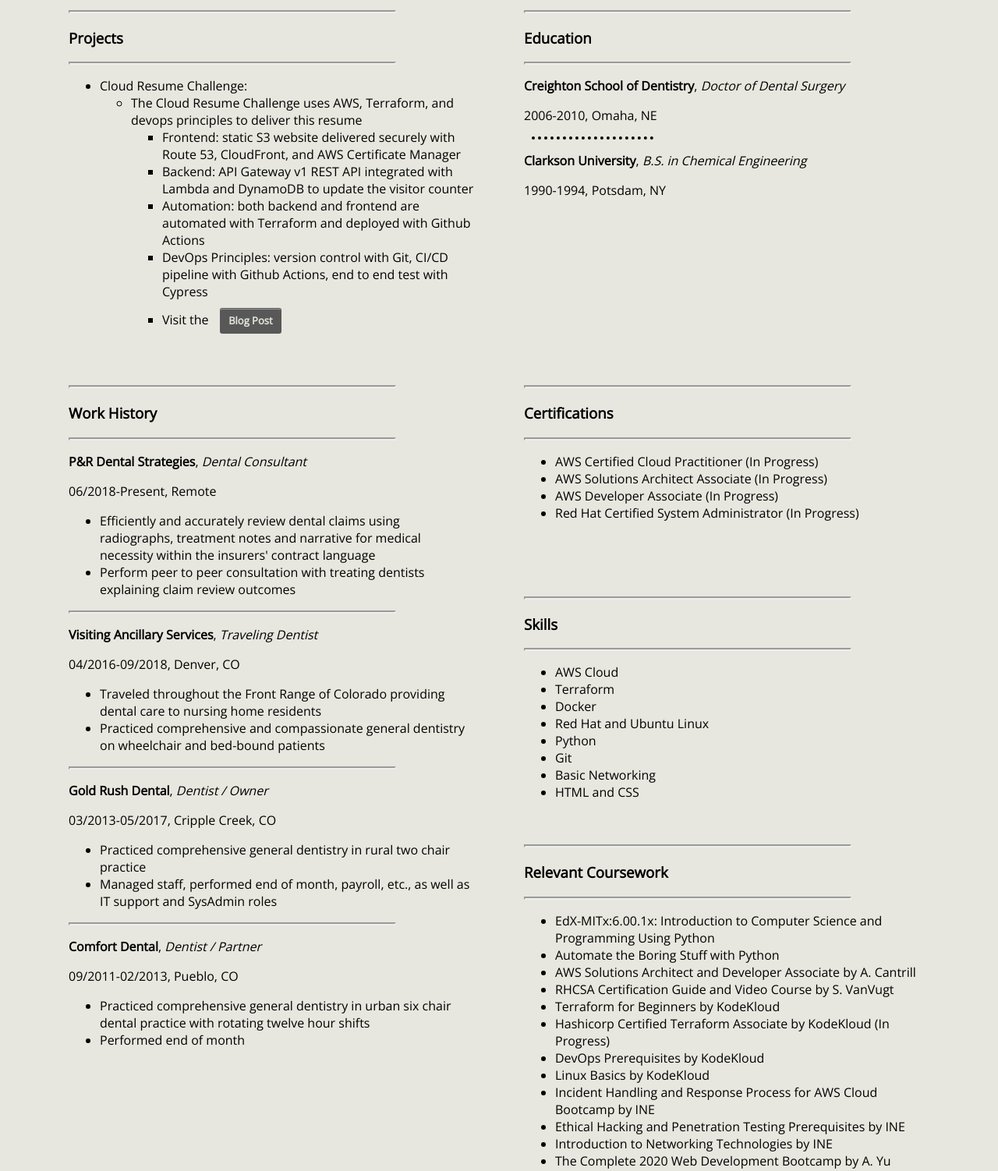
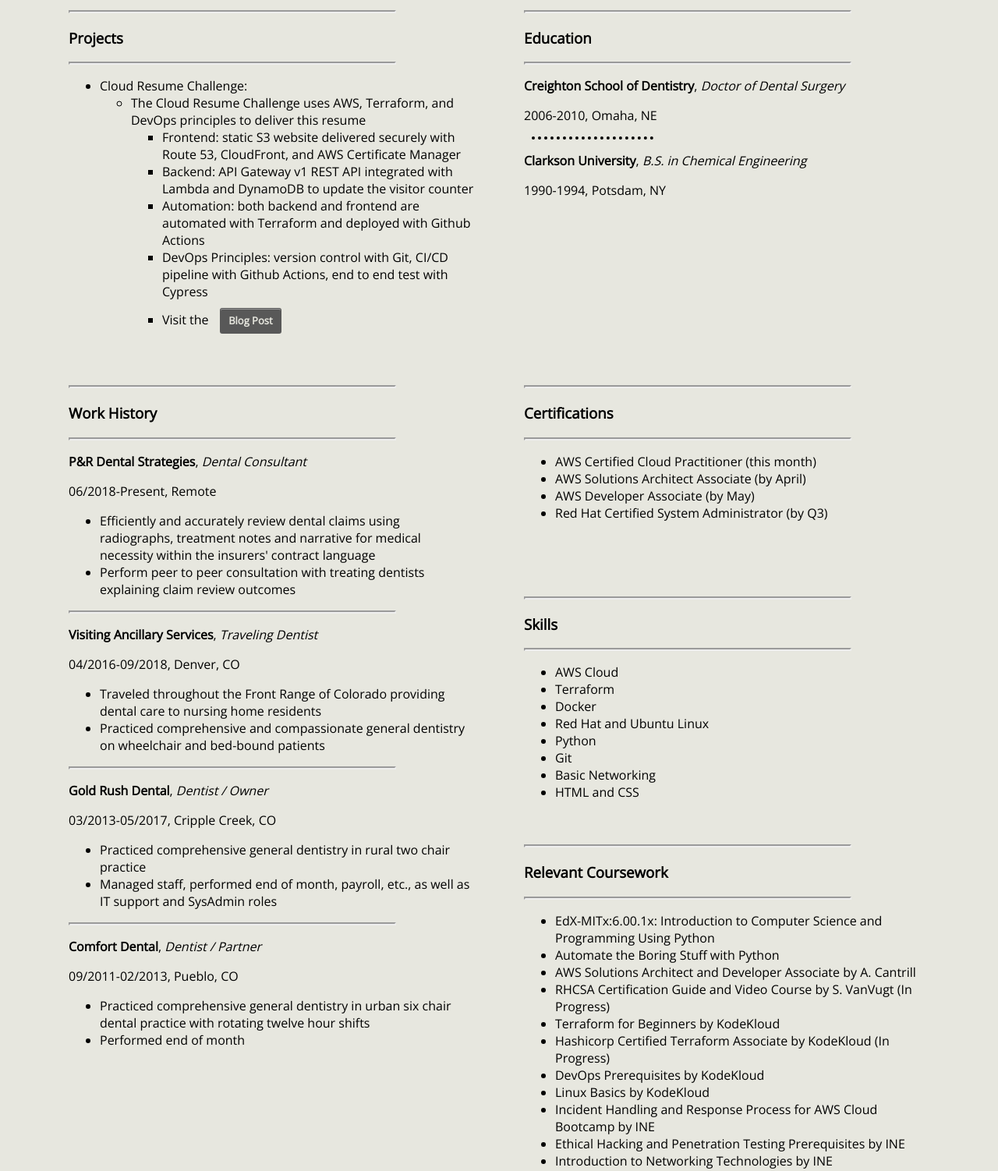
Before and after one commit to CuriousCloud/Cloud-Resume-Challenge, a website: page frontend_files/index.html in a window 1280 px wide. Shown: the part 200-1702 px from the top of the page at 78% size. Drawn offline with nearby package versions, Linux system fonts and the light colour scheme; no server answers.

Commit message:
added blog url

```diff
--- a/frontend_files/index.html
+++ b/frontend_files/index.html
@@ -59,16 +59,15 @@
     </section>
 
     <section class="certifications">
-      <!-- <div class="skills"> -->
         <hr>
         <h3>Certifications</h3>
         <hr>
       <ul>
-        <li>AWS Certified Cloud Practitioner (In Progress)</li>
-        <li>AWS Solutions Architect Associate (In Progress)</li>
-        <li>AWS Developer Associate (In Progress)</li>
-        <li>Red Hat Certified System Administrator (In Progress)</li>
-      </ul> <!-- </div> -->
+        <li>AWS Certified Cloud Practitioner (this month)</li>
+        <li>AWS Solutions Architect Associate (by April)</li>
+        <li>AWS Developer Associate (by May)</li>
+        <li>Red Hat Certified System Administrator (by Q3)</li>
+      </ul>
     </section>
 
     <section class="coursework">
@@ -79,7 +78,7 @@
         <li>EdX-MITx:6.00.1x: Introduction to Computer Science and Programming Using Python</li>
         <li>Automate the Boring Stuff with Python</li>
         <li>AWS Solutions Architect and Developer Associate by A. Cantrill</li>
-        <li>RHCSA Certification Guide and Video Course by S. VanVugt</li>
+        <li>RHCSA Certification Guide and Video Course by S. VanVugt (In Progress)</li>
         <li>Terraform for Beginners by KodeKloud</li>
         <li>Hashicorp Certified Terraform Associate by KodeKloud (In Progress)</li>
         <li>DevOps Prerequisites by KodeKloud</li>
@@ -99,13 +98,13 @@
       <ul>
         <li>Cloud Resume Challenge:</li>
         <ul>
-          <li>The Cloud Resume Challenge uses AWS, Terraform, and devops principles to deliver this resume
+          <li>The Cloud Resume Challenge uses AWS, Terraform, and DevOps principles to deliver this resume
             <ul>
               <li>Frontend: static S3 website delivered securely with Route 53, CloudFront, and AWS Certificate Manager</li>
               <li>Backend: API Gateway v1 REST API integrated with Lambda and DynamoDB to update the visitor counter</li>
               <li>Automation: both backend and frontend are automated with Terraform and deployed with Github Actions</li>
               <li>DevOps Principles: version control with Git, CI/CD pipeline with Github Actions, end to end test with Cypress</li>
-              <li>Visit the <a class="button" href="https://dev.to/curiouscloud/are-cors-errors-like-pulling-teeth-a-dentist-completes-the-cloud-resume-challenge-2a45-temp-slug-477938?preview=64a564ab48aed8bfe124097ab63fff4f35b79ff16602e15ca8e3acbe866694ba79fb5e74a5fc50db0604ff1e1344d482fe2768d589b4a2328ff0d63e" target="_blank">Blog Post</a></li>
+              <li>Visit the <a class="button" href="https://dev.to/curiouscloud/are-cors-errors-like-pulling-teeth-a-dentist-completes-the-cloud-resume-challenge-4kkp" target="_blank">Blog Post</a></li>
             </ul>
         </ul>
       </ul>
```
Also changed, not shown: 1 other file.
